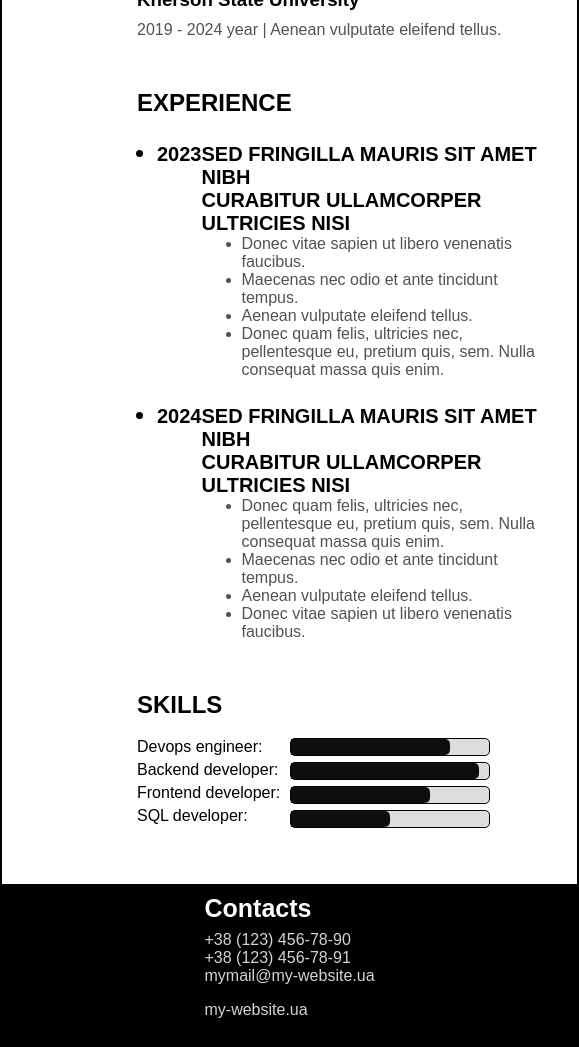
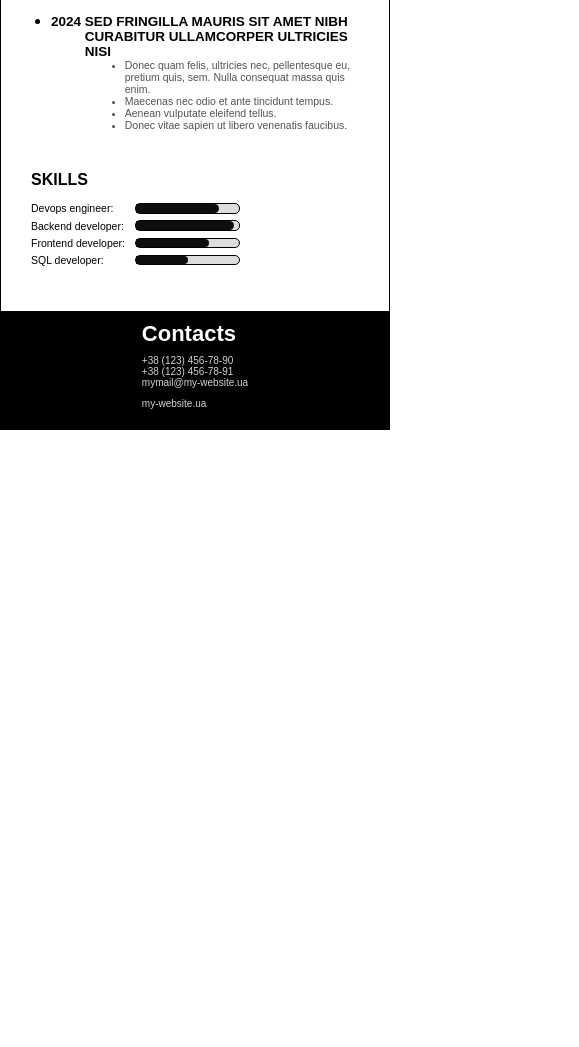
Before and after one commit to V0ch0n0k/WebProgramming, a plain HTML site: page index.html in a window 390 px wide. Shown: the part 627-1674 px from the top of the page, 579 px wide, since content can reach past the window. After the commit the page ends 1057 px from the top, so only its background shows below. Drawn offline with Linux system fonts and the light colour scheme.

Commit message:
fixed mobile version and progress bar structure

```diff
--- a/CSS/main.css
+++ b/CSS/main.css
@@ -6,8 +6,8 @@ body {
     display: flex;
     /* max-width: fit-content; */
     width: 100%;
-
-
+    font-size: 16px;
+    /* font-size: 100%; */
     /* display: -webkit-box;
     display: -ms-flexbox;
     display:flex; */
@@ -17,10 +17,10 @@ body {
     display: flex;
     max-width: 900px;
     margin: 0 auto;
-    border: 2px solid #000000;
+    border: 0.1em solid #000000;
 
     /* align-self:center; */
-
+    font-size: 1em;
     /* flex: auto; */
     display: -webkit-box;
     display: -ms-flexbox;
@@ -29,6 +29,7 @@ body {
 
 
 .black-container {
+    font-size: 1em;
     min-width: min-content;
     background-color: #000000;
     color: #ffffff;
@@ -45,13 +46,16 @@ body {
     padding: 20px;
 }
 .person-initials h1{
-    font-size: 40px;
+    /* font-size: 40px; */
+    font-size: 2.5em;
+    /* font-size: 2.5em; */
     color: #ffffff;
     margin-block-start: 0;
     margin-block-end: 0;
 }
 .person-initials h2{
-    font-size: 35px;
+    /* font-size: 35px; */
+    font-size: 2em;
     margin-block-start: 0;
     margin-block-end: 0;
 }
@@ -60,22 +64,29 @@ body {
 
     max-width: 700px;
     min-width: 580px;
-    margin-left: 85px;
-    padding-right: 10px;
+
 
     background-color: #ffffff;
     flex: auto;
     margin-top: 4em;
-    margin-bottom: 4em;
+    /* margin-bottom: 4em; */
+    margin-left: 85px;
     margin-right: 100px;
+    /* padding-right: 10px;     */
+
+
 }
 
 
 section{
-    margin-block-end: 50px;
+    /* margin-block-end: 50px; */
+    margin-block-end: 4em;
+    font-size: 1em;
+    max-width: fit-content;
 }
-section>h2{
-    font-size: 25px;
+section h2{
+    /* font-size: 25px; */
+    font-size: 1.6em;
     font-weight: bolder;
 }
 
@@ -104,7 +115,8 @@ section>h2{
 
 .experience{
     max-width: auto;
-    font-size: 23px;
+    /* font-size: 23px; */
+    font-size: 1.5em;
 }
 .experience > ul{
     padding-inline-start: 20px;
@@ -114,22 +126,28 @@ section>h2{
     display: -ms-flexbox;
     display: flex;
     margin-bottom: 1em;
+    font-size: 1em;
 }
 .experience-item-year{
-    font-size: 20px;
+    /* font-size: 20px; */
+    font-size: 0.9em;
     font-weight: bold;
-    width: 80px;
+    min-width: 2.5em;
 }
 .experience-item-name{
-    font-size: 20px;
+
+    /* font-size: 20px; */
+    font-size: 0.9em;
     font-weight: bold;
 }
 .experience-item-company{
-    font-size: 20px;
+    /* font-size: 20px; */
+    font-size: 0.9em;
     font-weight: bold;
 }
 .experience-item-details{
-    font-size: 16px;
+    /* font-size: 16px; */
+    font-size: 0.7em;
     font-weight: normal;
     color: #525252;
 }
@@ -140,34 +158,47 @@ section>h2{
 
 
 .skills{
+    font-size: 1.5em;
     display: -webkit-box;
     display: -ms-flexbox;
     display: flex;
+    margin-bottom: 10px;
+
+    display: flex;
+    flex-direction: column;
 }
-.skills{
-    margin-bottom: 10px;
+.skill {
+    font-size: 0.7em;
+    display: flex;
+    justify-content: space-between;
+    align-items: center;
+    margin-bottom: 0.5em;
 }
+
+
 .skills-name div{
-    margin-bottom: 5px;
+    font-size: 0.7em;
+
+    margin-bottom: 0.5em;
 }
-.progress-container{
+/* .progress-container{
     margin-left: 10px;
-}
+} */
 .progress-container progress{
-    margin-bottom: 5px;
-}
-.progress-container progress{
+    flex: 1;
     width: 200px;
-    height: 18px;
+    /* height: 18px; */
+    height: 0.8em;
+    margin-bottom: 0.1em;
     max-width: 200px;
-    flex: 1;
+
     margin-right: 30px;
 }
 progress {
 
     border-radius: 10px;
     background-color: #ffffff;
-    margin-right: 10px;
+    margin-left: 1em;
 }
 progress::-webkit-progress-value {
     background-color: #0e0e0e;
@@ -190,7 +221,8 @@ progress::-webkit-progress-bar {
 }
 .contact-info h2{
     color: #ffffff;
-    font-size:40px;
+    /* font-size:40px; */
+    font-size: 2.2em;
 }
 .contact-container{
     background-color: #000000;
@@ -199,7 +231,11 @@ progress::-webkit-progress-bar {
 }
 
 @media (max-width: 575px) {
+    body{
+        font-size: 10px;
+    }
     .container{
+        /* border: 1em; */
         max-width: 575px;
         min-width: auto;
         display:block;
@@ -213,13 +249,13 @@ progress::-webkit-progress-bar {
         padding: 20px;
     }
     .person-initials h1{
-        font-size: 35px;
+        /* font-size: 35px; */
         color: #ffffff;
         margin-block-start: 0;
         margin-block-end: 0;
     }
     .person-initials h2{
-        font-size: 25px;
+        /* font-size: 25px; */
         margin-block-start: 0;
         margin-block-end: 0;
     }
@@ -234,11 +270,16 @@ progress::-webkit-progress-bar {
 
     }
     .white-container {
-        padding-left: 50px;
-        max-width: 575px;
-        min-width: 400px;
+        max-width: fit-content;
+        /* min-width: 400px; */
+        min-width:min-content;
         margin-top: 2em;
-        margin-bottom: 0em;
+        /* margin-bottom: 0em; */
+        padding-left: 30px;
+        padding-right: 30px;
+
+        margin-left: 0px;
+        margin-right: 0px;
     }
 
     .contact-container{
@@ -253,7 +294,7 @@ progress::-webkit-progress-bar {
     }
 
     .contact-info h2{
-        font-size: 25px;
+        /* font-size: 25px; */
         margin-block-start: 0;
         margin-block-end: 8px;
     }
--- a/index.html
+++ b/index.html
@@ -92,28 +92,29 @@
                         </div>
                     </div>
                 </section>
-
                 <section>
-                    <div>
+                    <div style="max-width: fit-content;">
                         <h2>SKILLS</h2>
                         <div class="skills">
-                            <div class="skills-name">
+                            <div class="skill">
                                 <div>Devops engineer:</div>
+                                <progress value="80" max="100"></progress>
+                            </div>
+                            <div class="skill">
                                 <div>Backend developer:</div>
+                                <progress value="95" max="100"></progress>
+                            </div>
+                            <div class="skill">
                                 <div>Frontend developer:</div>
+                                <progress value="70" max="100"></progress>
+                            </div>
+                            <div class="skill">
                                 <div>SQL developer:</div>
-                            </div>
-                            <div class="progress-container">
-                                <progress value="80" max="100"></progress><br>
-                                <progress value="95" max="100"></progress><br>
-                                <progress value="70" max="100"></progress><br>
-                                <progress value="50" max="100"></progress><br>
-
-
-
+                                <progress value="50" max="100"></progress>
                             </div>
                         </div>
                     </div>
+
                 </section>
             </div>
         </div>
```
